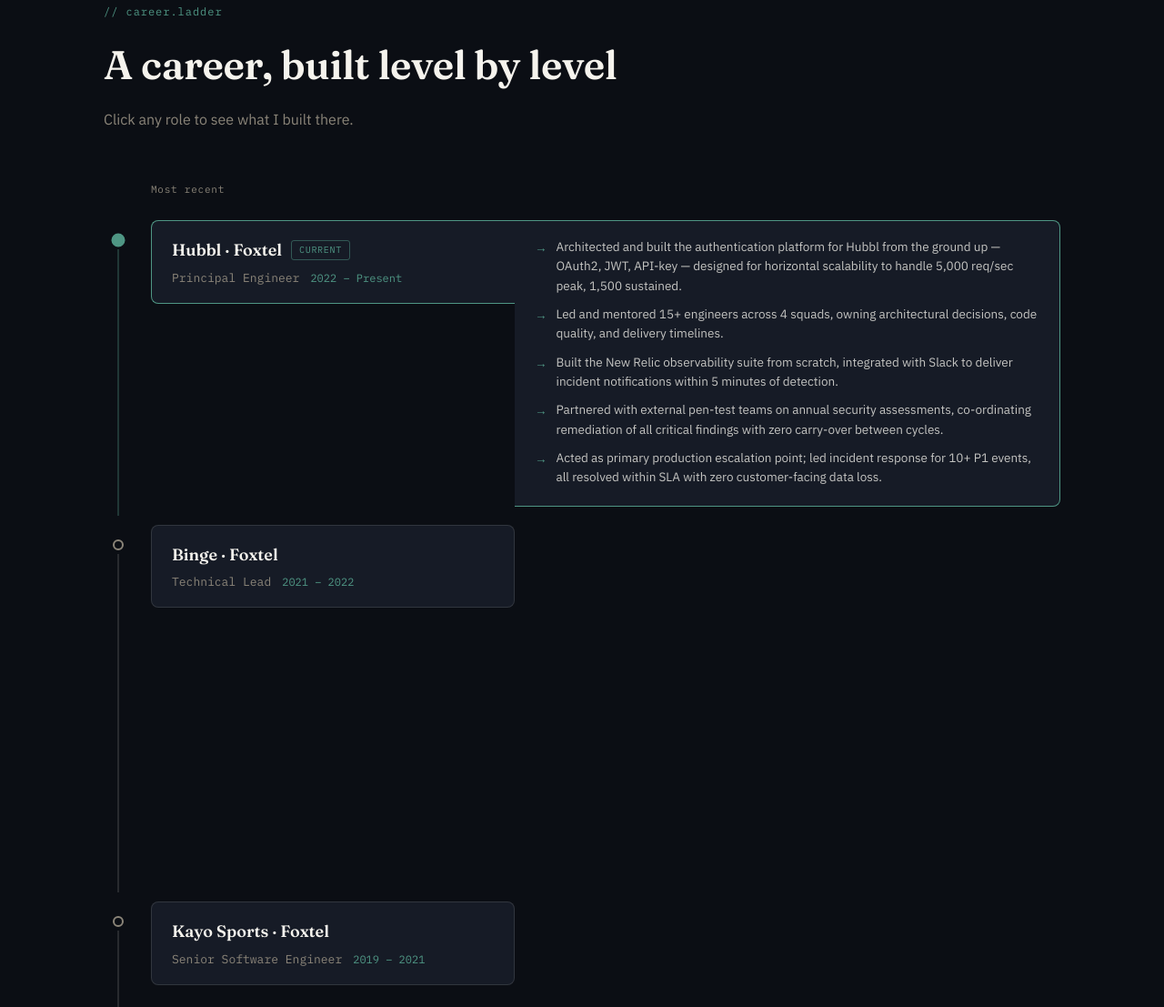
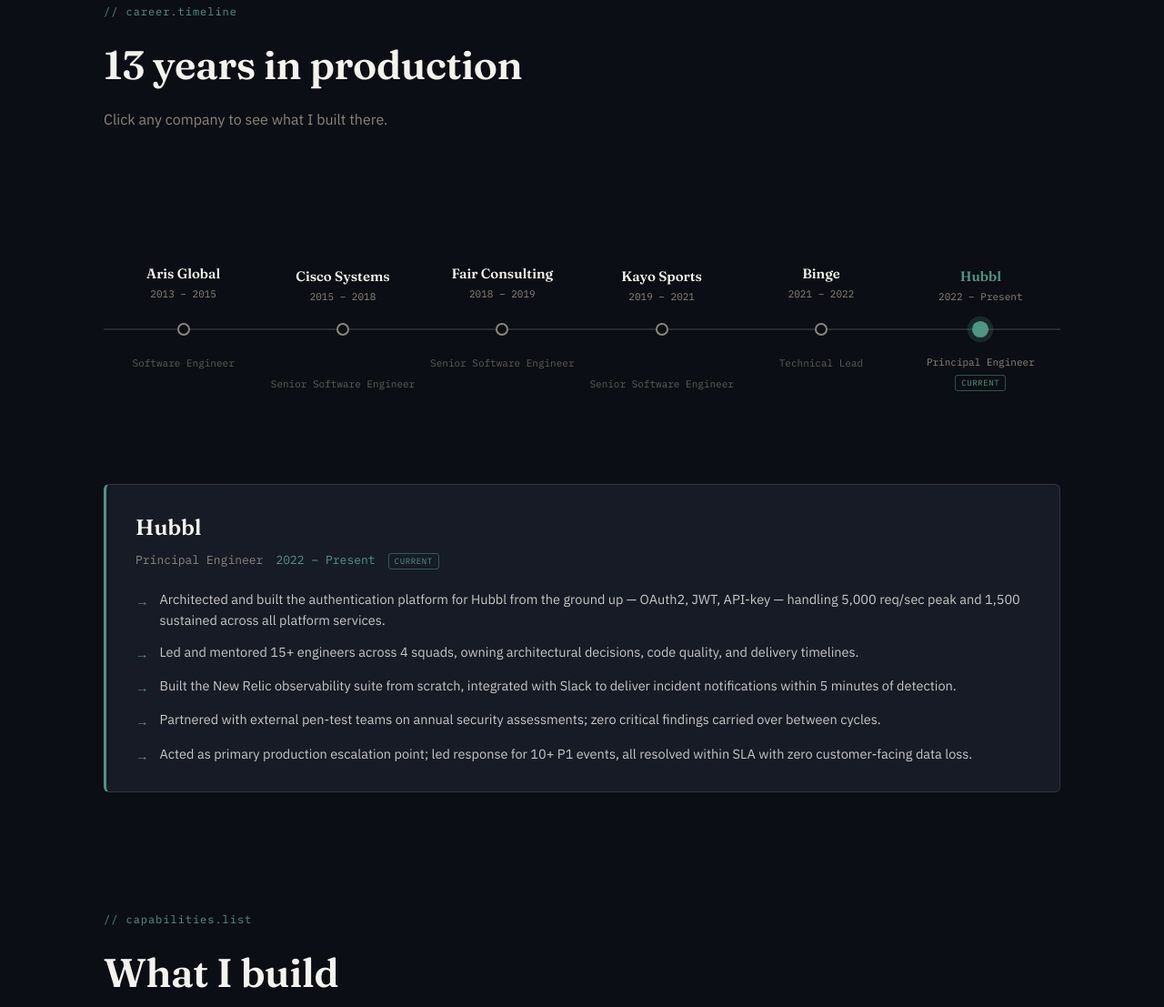
Before and after one commit to vignesh-krishnamurthy/vignesh-krishnamurthy.github.io, a plain HTML site: page index.html in a window 1280 px wide. Shown: the part 1006-2113 px from the top of the page at 91% size. Drawn offline with Linux system fonts and the light colour scheme.

Commit message:
Horizontal timelines

```diff
--- a/index.html
+++ b/index.html
@@ -63,18 +63,23 @@
   </div>
 </header>
 
-<!-- ============ CAREER LADDER ============ -->
+<!-- ============ CAREER TIMELINE ============ -->
 <section class="system" id="system">
   <div class="section-head">
-    <span class="eyebrow">// career.ladder</span>
-    <h2>A career, built level by level</h2>
-    <p class="section-sub">Click any role to see what I built there.</p>
+    <span class="eyebrow">// career.timeline</span>
+    <h2>13 years in production</h2>
+    <p class="section-sub">Click any company to see what I built there.</p>
   </div>
 
-  <div class="ladder-wrap">
-    <div class="ladder-axis-label ladder-axis-top">Most recent</div>
-    <div class="ladder" id="career-ladder"></div>
-    <div class="ladder-axis-label ladder-axis-bottom">Starting out</div>
+  <div class="tl-wrap">
+    <!-- Horizontal track with nodes -->
+    <div class="tl-scroll">
+      <div class="tl-line"></div>
+      <div class="tl-nodes" id="tl-track"></div>
+    </div>
+
+    <!-- Detail panel below -->
+    <div class="tl-detail" id="tl-detail"></div>
   </div>
 </section>
 
--- a/script.js
+++ b/script.js
@@ -1,55 +1,12 @@
-// ============================================
-// CAREER DATA — most recent first
-// ============================================
 const careerNodes = [
   {
-    id: 'hubbl',
-    company: 'Hubbl · Foxtel',
-    title: 'Principal Engineer',
-    period: '2022 – Present',
-    tag: 'CURRENT',
+    id: 'aris',
+    company: 'Aris Global',
+    title: 'Software Engineer',
+    period: '2013 – 2015',
     bullets: [
-      'Architected and built the authentication platform for Hubbl from the ground up — OAuth2, JWT, API-key — designed for horizontal scalability to handle 5,000 req/sec peak, 1,500 sustained.',
-      'Led and mentored 15+ engineers across 4 squads, owning architectural decisions, code quality, and delivery timelines.',
-      'Built the New Relic observability suite from scratch, integrated with Slack to deliver incident notifications within 5 minutes of detection.',
-      'Partnered with external pen-test teams on annual security assessments, co-ordinating remediation of all critical findings with zero carry-over between cycles.',
-      'Acted as primary production escalation point; led incident response for 10+ P1 events, all resolved within SLA with zero customer-facing data loss.'
-    ]
-  },
-  {
-    id: 'binge',
-    company: 'Binge · Foxtel',
-    title: 'Technical Lead',
-    period: '2021 – 2022',
-    tag: null,
-    bullets: [
-      'Architected a Kafka-driven subscription management system handling 7M+ events/day across user and billing domains, ensuring end-to-end subscription confirmation within 30 seconds at production scale.',
-      'Designed and built an in-house Identity Provider (IDP) to separate authorisation from authentication, exchanging Auth0 tokens for entitlement-bearing tokens, reducing Auth0 cost by 30% and load by 50–60%.',
-      'Orchestrated complex multi-step user onboarding journeys using AWS Step Functions and Netflix Conductor, achieving more than 90% successful completion rate at scale.',
-      'Drove test coverage from ~30% to 70% across the service estate through structured code review and design sign-off.'
-    ]
-  },
-  {
-    id: 'kayo',
-    company: 'Kayo Sports · Foxtel',
-    title: 'Senior Software Engineer',
-    period: '2019 – 2021',
-    tag: null,
-    bullets: [
-      'Designed and delivered product-and-offer catalogue services used by 1M+ subscribers; modelled flexible pricing structures in PostgreSQL supporting 100+ distinct offer configurations.',
-      'Led Kubernetes migration for 20+ services from EC2, enabling auto-scaling, faster rollbacks, and the elasticity to absorb live sports traffic spikes without manual capacity planning.',
-      'Built a custom offer configuration system to address billing platform limitations around multi-use vouchers and complex offer conditions, enabling the product team to self-serve without engineering involvement.'
-    ]
-  },
-  {
-    id: 'fair',
-    company: 'Fair Consulting Group',
-    title: 'Senior Software Engineer',
-    period: '2018 – 2019',
-    tag: null,
-    bullets: [
-      'Led migration from legacy OMS to FluentCommerce for 4+ enterprise clients, owning the full project lifecycle and translating custom business logic into the new platform, on time and within scope.',
-      'Integrated FluentCommerce with client ERP and fulfilment systems using Java, Maven, AWS, and Oracle DB, delivering resilient, scalable interfaces aligned with each client\'s workflows.'
+      'Delivered full-stack features across Java/Spring backend, JSF/PrimeFaces UI, and Oracle/MySQL data layers for large-scale life sciences enterprise applications.',
+      'Designed RESTful APIs and optimised complex SQL queries, contributing to CI/CD pipelines in an Agile environment.'
     ]
   },
   {
@@ -57,90 +14,135 @@ const careerNodes = [
     company: 'Cisco Systems',
     title: 'Senior Software Engineer',
     period: '2015 – 2018',
-    tag: null,
     bullets: [
-      'Developed and optimised Radio Resource Management algorithms — channel selection, power control, load balancing — deployed on enterprise-scale wireless networks across 100+ sites globally.',
+      'Developed and optimised Radio Resource Management algorithms — channel selection, power control, load balancing — deployed across 100+ enterprise wireless network sites globally.',
       'Designed a staged firmware rollout mechanism for near-zero-downtime upgrades; eliminated 80% of upgrade-related outages.',
       'Applied performance engineering under real-time OS constraints on resource-limited hardware.'
     ]
   },
   {
-    id: 'aris',
-    company: 'Aris Global',
-    title: 'Software Engineer',
-    period: '2013 – 2015',
-    tag: null,
+    id: 'fair',
+    company: 'Fair Consulting',
+    title: 'Senior Software Engineer',
+    period: '2018 – 2019',
     bullets: [
-      'Delivered full-stack features across Java/Spring backend, JSF/PrimeFaces UI, and Oracle/MySQL data layers for large-scale life sciences enterprise applications.',
-      'Designed RESTful APIs and optimised complex SQL queries, contributing to CI/CD pipelines in an Agile environment.'
+      'Led migration from legacy OMS to FluentCommerce for 4+ enterprise clients, owning the full project lifecycle and translating custom business logic into the new platform, on time and within scope.',
+      'Integrated FluentCommerce with client ERP and fulfilment systems using Java, Maven, AWS, and Oracle DB, delivering resilient, scalable interfaces aligned with each client\'s workflows.'
+    ]
+  },
+  {
+    id: 'kayo',
+    company: 'Kayo Sports',
+    title: 'Senior Software Engineer',
+    period: '2019 – 2021',
+    bullets: [
+      'Designed and delivered product-and-offer catalogue services used by 1M+ subscribers; modelled flexible pricing structures in PostgreSQL supporting 100+ distinct offer configurations.',
+      'Led Kubernetes migration for 20+ services from EC2, enabling auto-scaling, faster rollbacks, and the elasticity to absorb live sports traffic spikes without manual capacity planning.',
+      'Built a custom offer configuration system enabling the product team to self-serve promotional and pricing configurations the existing billing platform could not support.'
+    ]
+  },
+  {
+    id: 'binge',
+    company: 'Binge',
+    title: 'Technical Lead',
+    period: '2021 – 2022',
+    bullets: [
+      'Architected a Kafka-driven subscription management system handling 7M+ events/day, ensuring end-to-end subscription confirmation within 30 seconds at production scale.',
+      'Designed and built an in-house Identity Provider (IDP) separating authorisation from authentication via a token-exchange flow, reducing Auth0 cost by 30% and load by 50–60%.',
+      'Orchestrated complex multi-step user onboarding journeys using AWS Step Functions and Netflix Conductor, achieving 90%+ successful completion rate.',
+      'Drove test coverage from ~30% to 70% across the service estate through structured code review and design sign-off.'
+    ]
+  },
+  {
+    id: 'hubbl',
+    company: 'Hubbl',
+    title: 'Principal Engineer',
+    period: '2022 – Present',
+    tag: 'CURRENT',
+    bullets: [
+      'Architected and built the authentication platform for Hubbl from the ground up — OAuth2, JWT, API-key — handling 5,000 req/sec peak and 1,500 sustained across all platform services.',
+      'Led and mentored 15+ engineers across 4 squads, owning architectural decisions, code quality, and delivery timelines.',
+      'Built the New Relic observability suite from scratch, integrated with Slack to deliver incident notifications within 5 minutes of detection.',
+      'Partnered with external pen-test teams on annual security assessments; zero critical findings carried over between cycles.',
+      'Acted as primary production escalation point; led response for 10+ P1 events, all resolved within SLA with zero customer-facing data loss.'
     ]
   }
 ];
 
-// ============================================
-// RENDER LADDER
-// ============================================
-function renderLadder() {
-  const ladder = document.getElementById('career-ladder');
+function renderTimeline() {
+  const track = document.getElementById('tl-track');
+  const detail = document.getElementById('tl-detail');
 
+  // Build nodes
   careerNodes.forEach((node, i) => {
-    const isFirst = i === 0;
-    const isLast  = i === careerNodes.length - 1;
+    const above = i % 2 === 0;  // alternate labels above/below line
 
-    const row = document.createElement('div');
-    row.className = 'ladder-row' + (isFirst ? ' ladder-row-active' : '');
-    row.setAttribute('data-id', node.id);
-    row.setAttribute('role', 'button');
-    row.setAttribute('tabindex', '0');
-    row.setAttribute('aria-expanded', isFirst ? 'true' : 'false');
+    const item = document.createElement('div');
+    item.className = 'tl-item';
+    item.setAttribute('data-id', node.id);
+    item.setAttribute('role', 'button');
+    item.setAttribute('tabindex', '0');
+    item.setAttribute('aria-label', `${node.company}, ${node.title}, ${node.period}`);
 
-    row.innerHTML = `
-      <div class="ladder-rail">
-        <div class="ladder-node"></div>
-        ${!isLast ? '<div class="ladder-connector"></div>' : ''}
+    item.innerHTML = `
+      <div class="tl-label tl-label-${above ? 'above' : 'below'}">
+        <span class="tl-company">${node.company}</span>
+        <span class="tl-period">${node.period}</span>
       </div>
-      <div class="ladder-row-body">
-        <div class="ladder-card">
-          <div class="ladder-card-head">
-            <div class="ladder-card-meta">
-              <span class="ladder-company">${node.company}</span>
-              ${node.tag ? `<span class="ladder-tag">${node.tag}</span>` : ''}
-            </div>
-            <div class="ladder-card-sub">
-              <span class="ladder-title">${node.title}</span>
-              <span class="ladder-period">${node.period}</span>
-            </div>
-          </div>
-        </div>
-        <div class="ladder-detail">
-          <ul class="ladder-bullets">
-            ${node.bullets.map(b => `<li>${b}</li>`).join('')}
-          </ul>
-        </div>
+      <div class="tl-dot-wrap">
+        <div class="tl-dot"></div>
+      </div>
+      <div class="tl-label tl-label-${above ? 'below' : 'above'} tl-label-title">
+        <span class="tl-title">${node.title}</span>
+        ${node.tag ? `<span class="tl-tag">${node.tag}</span>` : ''}
       </div>
     `;
 
-    row.addEventListener('click', () => toggleRow(node.id));
-    row.addEventListener('keydown', e => {
-      if (e.key === 'Enter' || e.key === ' ') { e.preventDefault(); toggleRow(node.id); }
+    item.addEventListener('click', () => selectNode(node.id));
+    item.addEventListener('keydown', e => {
+      if (e.key === 'Enter' || e.key === ' ') { e.preventDefault(); selectNode(node.id); }
     });
 
-    ladder.appendChild(row);
+    track.appendChild(item);
   });
+
+  // Auto-select most recent
+  selectNode('hubbl');
 }
 
-function toggleRow(id) {
-  document.querySelectorAll('.ladder-row').forEach(row => {
-    const isTarget = row.getAttribute('data-id') === id;
-    if (isTarget) {
-      const nowActive = !row.classList.contains('ladder-row-active');
-      row.classList.toggle('ladder-row-active', nowActive);
-      row.setAttribute('aria-expanded', nowActive ? 'true' : 'false');
-    } else {
-      row.classList.remove('ladder-row-active');
-      row.setAttribute('aria-expanded', 'false');
-    }
+function selectNode(id) {
+  const node = careerNodes.find(n => n.id === id);
+  if (!node) return;
+
+  // Update active dot
+  document.querySelectorAll('.tl-item').forEach(el => {
+    el.classList.toggle('tl-item-active', el.getAttribute('data-id') === id);
   });
+
+  // Render detail panel
+  const detail = document.getElementById('tl-detail');
+  detail.innerHTML = `
+    <div class="tl-detail-inner">
+      <div class="tl-detail-head">
+        <div>
+          <div class="tl-detail-company">${node.company}</div>
+          <div class="tl-detail-role">
+            <span class="tl-detail-title">${node.title}</span>
+            <span class="tl-detail-period">${node.period}</span>
+            ${node.tag ? `<span class="tl-tag">${node.tag}</span>` : ''}
+          </div>
+        </div>
+      </div>
+      <ul class="tl-bullets">
+        ${node.bullets.map(b => `<li>${b}</li>`).join('')}
+      </ul>
+    </div>
+  `;
+
+  // Smooth scroll detail into view on mobile
+  if (window.innerWidth < 700) {
+    detail.scrollIntoView({ behavior: 'smooth', block: 'nearest' });
+  }
 }
 
-document.addEventListener('DOMContentLoaded', renderLadder);
+document.addEventListener('DOMContentLoaded', renderTimeline);
--- a/style.css
+++ b/style.css
@@ -224,174 +224,206 @@ img { max-width: 100%; display: block; }
 }
 
 /* ============================================
-   CAREER LADDER
+   CAREER TIMELINE
    ============================================ */
-.ladder-wrap {
+.tl-wrap {
   max-width: var(--container);
   margin: 0 auto;
   padding: 0 32px;
-  position: relative;
 }
 
-.ladder-axis-label {
-  font-family: var(--font-mono);
-  font-size: 11px;
-  letter-spacing: 0.07em;
-  color: var(--label-gray);
-  margin-left: 52px;
-}
-.ladder-axis-top { padding-bottom: 14px; }
-.ladder-axis-bottom { padding-top: 14px; }
-
-.ladder { display: flex; flex-direction: column; }
-
-.ladder-row {
-  display: flex;
-  align-items: stretch;
-  gap: 20px;
-  cursor: pointer;
+/* Scrollable track so it works on narrow screens */
+.tl-scroll {
   position: relative;
+  overflow-x: auto;
+  padding: 80px 0 80px;
+  -webkit-overflow-scrolling: touch;
 }
 
-/* ── Rail ── */
-.ladder-rail {
+/* The horizontal line */
+.tl-line {
+  position: absolute;
+  top: 50%;
+  left: 0;
+  right: 0;
+  height: 2px;
+  background: var(--line);
+  transform: translateY(-50%);
+}
+
+/* Nodes row — evenly spaced */
+.tl-nodes {
+  display: flex;
+  justify-content: space-between;
+  align-items: center;
+  position: relative;
+  min-width: 640px;
+}
+
+/* Each node column */
+.tl-item {
   display: flex;
   flex-direction: column;
   align-items: center;
-  flex-shrink: 0;
-  width: 32px;
-  padding-top: 26px;
+  cursor: pointer;
+  flex: 1;
+  gap: 0;
+  outline: none;
 }
 
-.ladder-node {
-  width: 12px;
-  height: 12px;
+/* Labels above the line */
+.tl-label-above {
+  display: flex;
+  flex-direction: column;
+  align-items: center;
+  gap: 4px;
+  margin-bottom: 14px;
+  min-height: 52px;
+  justify-content: flex-end;
+}
+
+/* Labels below the line */
+.tl-label-below {
+  display: flex;
+  flex-direction: column;
+  align-items: center;
+  gap: 4px;
+  margin-top: 14px;
+  min-height: 52px;
+  justify-content: flex-start;
+}
+
+.tl-label-title { opacity: 0.65; }
+.tl-item:hover .tl-label-title,
+.tl-item-active .tl-label-title { opacity: 1; }
+
+.tl-company {
+  font-family: var(--font-display);
+  font-size: 15px;
+  font-weight: 600;
+  color: var(--paper);
+  text-align: center;
+  line-height: 1.3;
+  transition: color 0.2s ease;
+}
+.tl-item-active .tl-company { color: var(--teal-bright); }
+.tl-item:hover .tl-company { color: var(--teal-bright); }
+
+.tl-period {
+  font-family: var(--font-mono);
+  font-size: 11px;
+  color: var(--label-gray);
+  text-align: center;
+}
+
+.tl-title {
+  font-family: var(--font-mono);
+  font-size: 11px;
+  color: var(--label-gray);
+  text-align: center;
+  line-height: 1.4;
+}
+
+.tl-tag {
+  font-family: var(--font-mono);
+  font-size: 9px;
+  letter-spacing: 0.07em;
+  color: var(--teal-bright);
+  border: 1px solid rgba(79,150,132,0.5);
+  padding: 1px 6px;
+  border-radius: 3px;
+  margin-top: 2px;
+}
+
+/* The dot sitting on the line */
+.tl-dot-wrap {
+  position: relative;
+  z-index: 2;
+  display: flex;
+  align-items: center;
+  justify-content: center;
+  width: 32px;
+  height: 32px;
+}
+
+.tl-dot {
+  width: 14px;
+  height: 14px;
   border-radius: 50%;
   border: 2px solid var(--label-gray);
   background: var(--ink);
-  flex-shrink: 0;
-  transition: border-color 0.2s ease, background 0.2s ease, transform 0.2s ease;
-  z-index: 1;
+  transition: border-color 0.2s ease, background 0.2s ease,
+              transform 0.2s ease, box-shadow 0.2s ease;
 }
-.ladder-row-active .ladder-node,
-.ladder-row:hover .ladder-node {
+.tl-item:hover .tl-dot {
+  border-color: var(--teal-bright);
+  transform: scale(1.2);
+}
+.tl-item-active .tl-dot {
   border-color: var(--teal-bright);
   background: var(--teal-bright);
-  transform: scale(1.25);
+  transform: scale(1.3);
+  box-shadow: 0 0 0 4px rgba(79,150,132,0.2);
 }
 
-.ladder-connector {
-  width: 2px;
-  flex: 1;
-  min-height: 16px;
-  background: var(--line);
-  margin-top: 4px;
+/* ── Detail panel below the timeline ── */
+.tl-detail {
+  margin-top: 8px;
+  min-height: 180px;
+  background: var(--ink-soft);
+  border: 1px solid var(--line);
+  border-left: 3px solid var(--teal-bright);
+  border-radius: 6px;
+  padding: 28px 32px;
+  animation: fadeIn 0.25s ease;
 }
-.ladder-row-active .ladder-connector { background: rgba(79,150,132,0.3); }
-
-/* ── Row body: card + expandable detail side by side ── */
-.ladder-row-body {
-  display: flex;
-  align-items: flex-start;
-  gap: 0;
-  flex: 1;
-  padding: 10px 0;
-  min-width: 0;
+@keyframes fadeIn {
+  from { opacity: 0; transform: translateY(6px); }
+  to   { opacity: 1; transform: translateY(0); }
 }
 
-/* ── Card (uniform width, always visible) ── */
-.ladder-card {
-  width: 400px;
-  flex-shrink: 0;
-  background: var(--ink-soft);
-  border: 1px solid var(--line);
-  border-radius: 8px;
-  overflow: hidden;
-  transition: border-color 0.2s ease, box-shadow 0.2s ease;
-}
-.ladder-row:hover .ladder-card { border-color: rgba(79,150,132,0.35); }
-.ladder-row-active .ladder-card {
-  border-color: var(--teal-bright);
-  border-right: none;
-  border-radius: 8px 0 0 8px;
-  box-shadow: none;
+.tl-detail-head { margin-bottom: 20px; }
+
+.tl-detail-company {
+  font-family: var(--font-display);
+  font-size: 24px;
+  font-weight: 600;
+  color: var(--paper);
+  margin-bottom: 6px;
 }
 
-.ladder-card-head { padding: 18px 22px 16px; }
-.ladder-card-meta {
+.tl-detail-role {
   display: flex;
   align-items: center;
-  gap: 10px;
-  margin-bottom: 6px;
-}
-.ladder-company {
-  font-family: var(--font-display);
-  font-size: 18px;
-  font-weight: 600;
-  color: var(--paper);
-}
-.ladder-tag {
-  font-family: var(--font-mono);
-  font-size: 10px;
-  letter-spacing: 0.07em;
-  color: var(--teal-bright);
-  border: 1px solid rgba(79,150,132,0.5);
-  padding: 2px 8px;
-  border-radius: 3px;
-}
-.ladder-card-sub {
-  display: flex;
-  align-items: baseline;
-  gap: 12px;
+  gap: 14px;
   flex-wrap: wrap;
 }
-.ladder-title {
+
+.tl-detail-title {
   font-family: var(--font-mono);
   font-size: 13px;
   color: var(--label-gray);
 }
-.ladder-period {
+
+.tl-detail-period {
   font-family: var(--font-mono);
-  font-size: 12px;
+  font-size: 13px;
   color: var(--teal-bright);
 }
 
-/* ── Detail panel slides in to the right ── */
-.ladder-detail {
-  flex: 1;
-  min-width: 0;
-  max-width: 0;
-  overflow: hidden;
-  background: var(--ink-soft);
-  border: 1px solid var(--teal-bright);
-  border-left: none;
-  border-radius: 0 8px 8px 0;
-  transition: max-width 0.35s ease, padding 0.25s ease, opacity 0.25s ease;
-  padding: 0;
-  opacity: 0;
-  align-self: stretch;
+.tl-bullets { display: flex; flex-direction: column; gap: 12px; list-style: none; }
+.tl-bullets li {
   display: flex;
-  align-items: flex-start;
+  gap: 12px;
+  font-size: 14.5px;
+  color: rgba(245,243,237,0.8);
+  line-height: 1.6;
 }
-.ladder-row-active .ladder-detail {
-  max-width: 700px;
-  padding: 18px 22px 20px;
-  opacity: 1;
-}
-
-.ladder-bullets { display: flex; flex-direction: column; gap: 10px; list-style: none; min-width: 320px; }
-.ladder-bullets li {
-  display: flex;
-  gap: 10px;
-  font-size: 13.5px;
-  color: rgba(245,243,237,0.78);
-  line-height: 1.58;
-}
-.ladder-bullets li::before {
+.tl-bullets li::before {
   content: '→';
   color: var(--teal-bright);
   flex-shrink: 0;
-  margin-top: 1px;
+  margin-top: 2px;
 }
 
 /* ============================================
@@ -594,29 +626,13 @@ a.contact-link:nth-child(odd):hover { padding-right: 12px; padding-left: 4px; }
   .contact-link:nth-child(even) { padding-left: 4px; }
   .contact-footer { flex-direction: column; gap: 8px; }
 
-  /* Ladder: stack detail below card on small screens */
-  .ladder-row-body { flex-direction: column; }
-  .ladder-card { width: 100%; }
-  .ladder-row-active .ladder-card {
-    border-right: 1px solid var(--teal-bright);
-    border-bottom: none;
-    border-radius: 8px 8px 0 0;
-  }
-  .ladder-detail {
-    max-width: 100%;
-    max-height: 0;
-    border-left: 1px solid var(--teal-bright);
-    border-top: none;
-    border-radius: 0 0 8px 8px;
-    transition: max-height 0.35s ease, padding 0.25s ease, opacity 0.25s ease;
-  }
-  .ladder-row-active .ladder-detail {
-    max-width: 100%;
-    max-height: 600px;
-    padding: 16px 22px 20px;
-    opacity: 1;
-  }
-  .ladder-bullets { min-width: unset; }
+  /* Timeline: hint at horizontal scroll on mobile */
+  .tl-scroll { padding: 60px 0; }
+  .tl-company { font-size: 13px; }
+  .tl-title { font-size: 10px; }
+  .tl-detail { padding: 20px; }
+  .tl-detail-company { font-size: 20px; }
+  .tl-bullets li { font-size: 13.5px; }
 }
 
 @media (max-width: 480px) {
```
